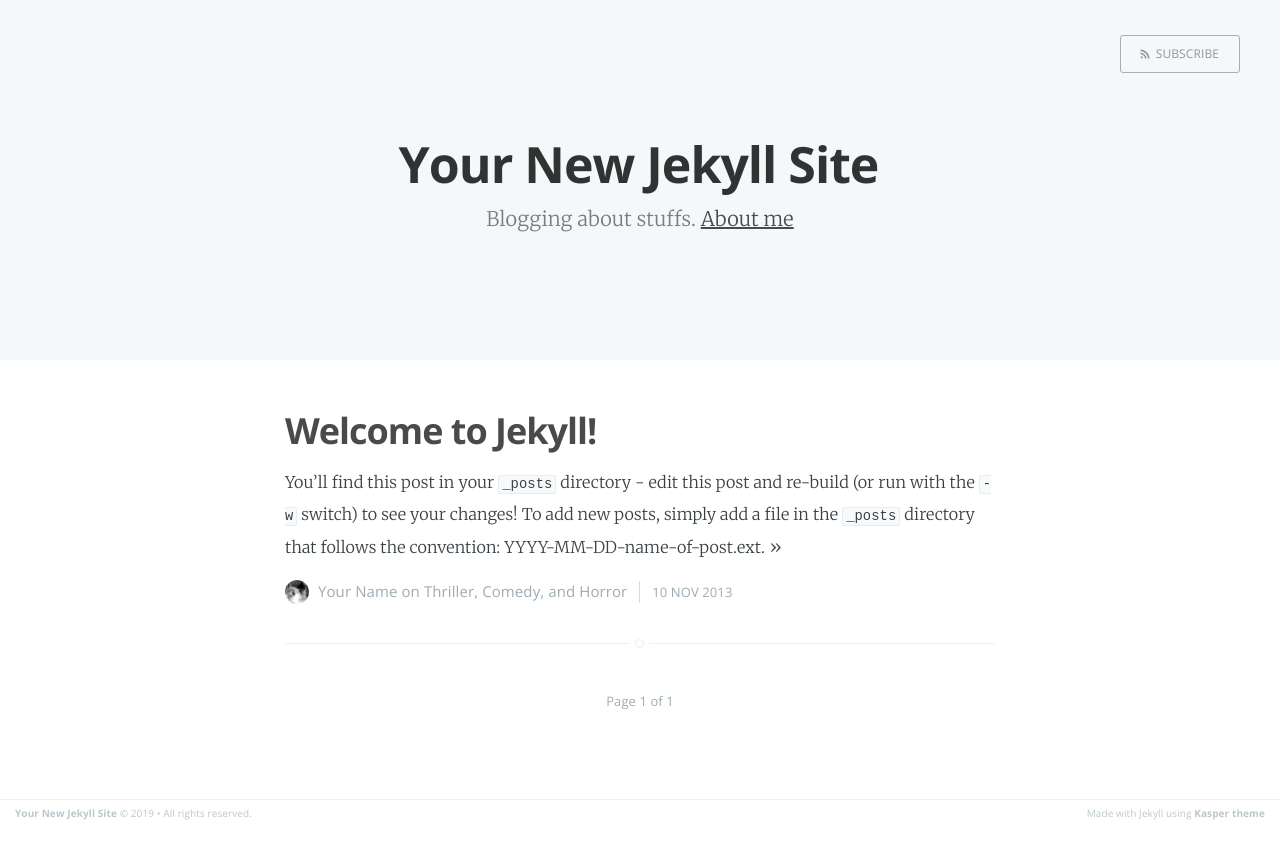
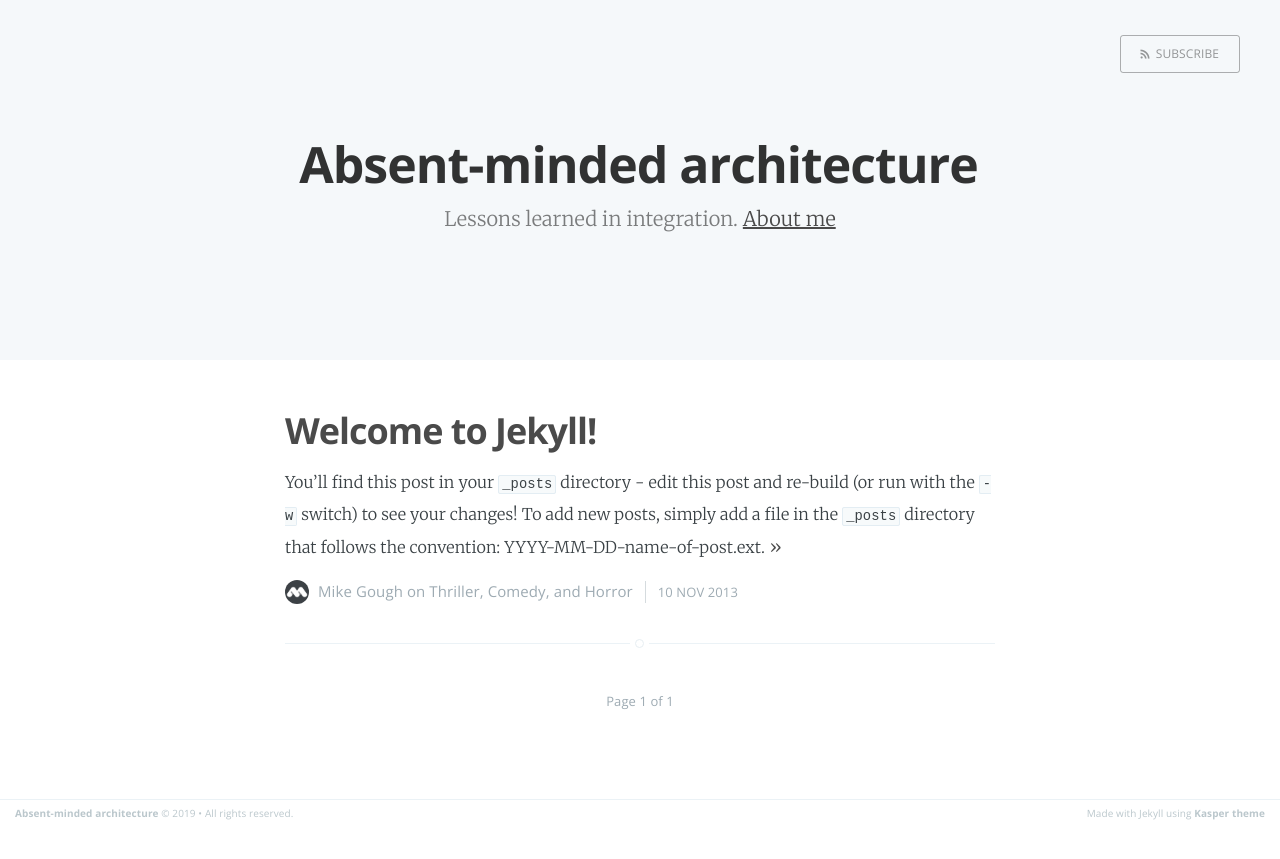
Before and after one commit to Mike-Gough/mike-gough.github.io, a Jekyll site: the page built from index.html, in a window 1280 px wide. Shown: the top 859 px of the page. Built offline with Jekyll 4.4.1, drawn with Linux system fonts in a browser that asks for light colours; the list of posts is cut into pages by our own code.

Commit message:
Initial config update

```diff
--- a/_config.yml
+++ b/_config.yml
@@ -1,16 +1,16 @@
-name: Your New Jekyll Site
-description: Blogging about stuffs
-meta_description: "Your New Jekyll Site, Blogging about stuffs"
+name: Absent-minded architecture
+description: Lessons learned in integration
+meta_description: "Architecture and integration blog"
 
 markdown: kramdown
-highlighter: pygments
+highlighter: rouge
 logo: false
 paginate: 15
 baseurl: /
-domain_name: 'http://yourblog-domain.com'
+domain_name: 'https://mike-gough.github.io'
 google_analytics: 'UA-XXXXXXXX-X'
 gems: [jekyll-paginate]
 
 # Details for the RSS feed generator
-url:            'blog url'
-author:         'Your Name'
+url:            'https://mike-gough.github.io'
+author:         'Mike Gough'
```
Also changed, not shown: assets/images/profile.png.
